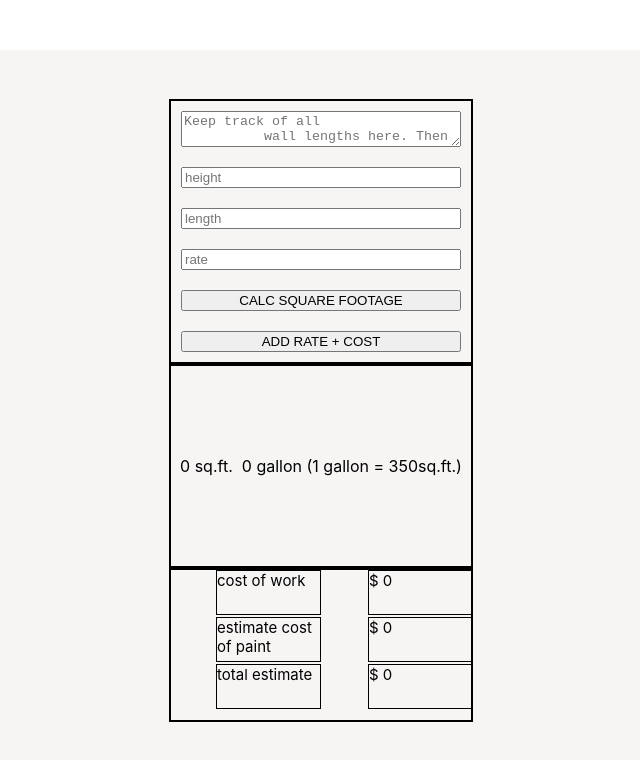
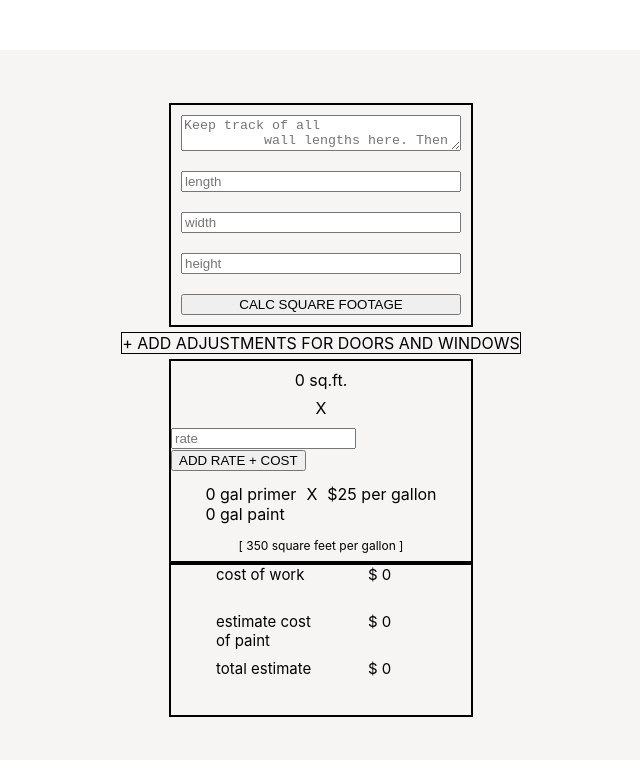
Before and after one commit to MattOrtner/the-painters-tool, a React (Create React App) app: page / in a window 1280 px wide. Shown: the top 760 px of the page, without its empty margins (305-945 px from the left). Built offline with nearby package versions, Linux system fonts and the light colour scheme.

Commit message:
add primer details, update layout

```diff
--- a/src/App.css
+++ b/src/App.css
@@ -1,6 +1,5 @@
 .App {
   display: flex;
-  ;
   margin: 50px;
   flex-direction: column;
   align-items: center;
@@ -26,7 +25,7 @@
   width: 300px;
   border: 2px solid black;
   display: flex;
-  flex-direction: row;
+  flex-direction: column;
   justify-content: space-evenly;
   align-items: center;
 }
@@ -42,7 +41,28 @@
 }
 
 .totals>* {
-  margin: 0 0  0 45px;
-  border: 1px solid black;
+  margin: 0 0 0 45px;
+  /* border: 1px solid black; */
   font-size: 15px;
 }
+
+.small-print {
+  font-size: 12px;
+}
+
+.subtractions {
+  border: 1px solid black;
+  margin: 5px;
+}
+
+.paint-container {
+  height: max-content;
+  width: max-content;
+  display: flex;
+  flex-direction: row;
+  justify-content: space-around;
+}
+
+.paint-container>* {
+  margin:5px;
+}
--- a/src/App.js
+++ b/src/App.js
@@ -36,8 +36,8 @@ function App() {
       totalArea -= 350
       calcGallons += 1
     }
-    setPaintCost(calcGallons * 25)
-    setGallons(calcGallons)
+    setPaintCost(((calcGallons * 25) * 2) + ((calcGallons * 25)))
+    setGallons(calcGallons * 2)
   }
 
   const findTotalCost = () => {
@@ -62,16 +62,28 @@ function App() {
         <textarea name="" id="" cols="30" rows="2" placeholder="Keep track of all
           wall lengths here. Then add them together.">
         </textarea>
+        <input type="number" placeholder="length" name="length" onChange={handleHWinputs} />
+        <input type="number" placeholder="width" name="width" onChange={handleHWinputs} />
         <input type="number" placeholder="height" name="height" onChange={handleHWinputs}  />
-        <input type="number" placeholder="length" name="width" onChange={handleHWinputs} />
-        <input type="number" placeholder="rate" name="rate" onChange={handleHWinputs} />
         <input type="button" value="CALC SQUARE FOOTAGE" onClick={calculate}/>
-        <input type="button" value="ADD RATE + COST" onClick={calculateTotal} />
       </div>
+      <div className="subtractions">+ ADD ADJUSTMENTS FOR DOORS AND WINDOWS</div>
       <div className="info-container">
         <span className="info">{totalFootage} sq.ft.</span>
-        <span className="info">{gallons} gallon (1 gallon = 350sq.ft.)</span>
-        {/* <span className="info">{time} Hours</span> */}
+        <div>X</div>
+        <div className="rate-container">
+          <input type="number" placeholder="rate" name="rate" onChange={handleHWinputs} />
+          <input type="button" value="ADD RATE + COST" onClick={calculateTotal} />
+        </div>
+        <div className="paint-container">
+          <div>
+            <div className="info">{gallons / 2} gal primer</div>
+            <div className="info">{gallons} gal paint</div>
+          </div>
+          <div>X</div>
+          <div>$25 per gallon</div>
+        </div>
+          <div className="small-print">[ 350 square feet per gallon ]</div>
       </div>
       <div className="totals">
         <div>cost of work </div>
```
